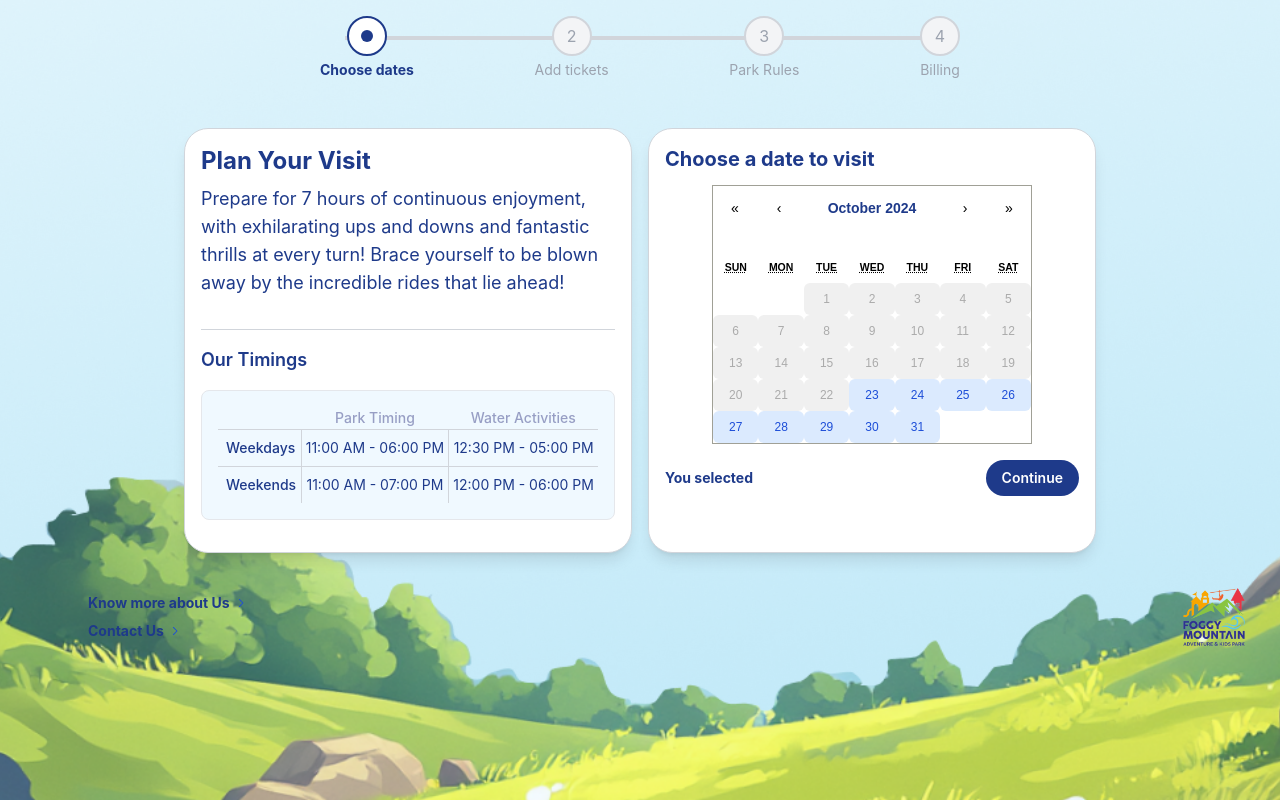
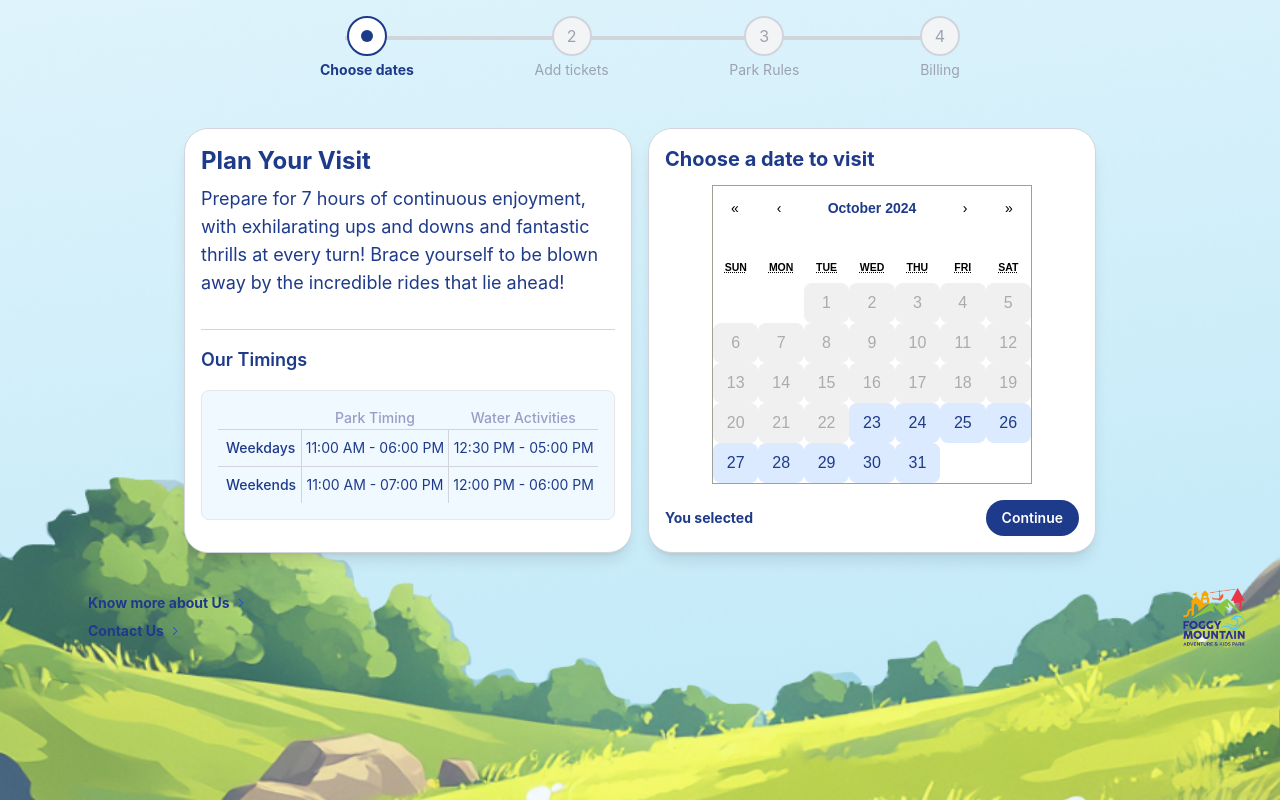
Before and after one commit to fayizIT/Ticket-Management, a React (Vite) app in the folder frontend-api/: page /date-selector in a window 1280 px wide. Built offline with nearby package versions, Linux system fonts and the light colour scheme.

Commit message:
latest commit on hold

```diff
--- /dev/null
+++ b/frontend-api/src/components/HoldToast.tsx
@@ -0,0 +1,27 @@
+import React from 'react';
+import handIcon from '../../public/assets/Hold.png'; // Adjust the path as needed
+
+interface ModalProps {
+  message: string;
+  onClose: () => void;
+}
+
+const Modal: React.FC<ModalProps> = ({ message, onClose }) => {
+  return (
+    <div className="fixed inset-0 flex items-center justify-center bg-black bg-opacity-50 z-50">
+      <div className="bg-white rounded-2xl p-6 shadow-lg max-w-60 text-center">
+        <div className="flex justify-center mb-4">
+          <div
+            className="flex items-center justify-center bg-blue-900 rounded-full w-24 h-24 cursor-pointer"
+            onClick={onClose}
+          >
+            <img src={handIcon} alt="Icon" className="w-12 h-12" /> {/* Adjust icon size as needed */}
+          </div>
+        </div>
+        <p className="text-lg font-semibold text-blue-900 mb-4">{message}</p>
+      </div>
+    </div>
+  );
+};
+
+export default Modal;
--- a/frontend-api/src/pages/UserSide/DateSelector/RightPanel.tsx
+++ b/frontend-api/src/pages/UserSide/DateSelector/RightPanel.tsx
@@ -13,7 +13,7 @@ const RightPanel: React.FC<RightPanelProps> = ({
   onDateChange,
   onConfirm,
 }) => {
-  const [clickedDates, setClickedDates] = useState<Date[]>([]); // Array to store clicked dates
+  const [clickedDates, setClickedDates] = useState<Date[]>([]);
 
   const isPastDate = (date: Date) => {
     const today = new Date();
@@ -42,7 +42,6 @@ const RightPanel: React.FC<RightPanelProps> = ({
   const formattedSelectedDate = selectedDate ? formatDate(selectedDate) : "";
 
   const handleDateClick = (date: Date) => {
-    // Update clicked dates when a date is selected
     if (!clickedDates.some((d) => d.toDateString() === date.toDateString())) {
       setClickedDates((prev) => [...prev, date]);
     }
@@ -57,15 +56,20 @@ const RightPanel: React.FC<RightPanelProps> = ({
       <div className="flex justify-center mb-4">
         <Calendar
           onChange={(value) => {
-            if (value instanceof Date) handleDateClick(value); // Call the new handler
+            if (value instanceof Date) handleDateClick(value);
             else if (Array.isArray(value)) onDateChange(value[0]);
           }}
           value={selectedDate}
           tileClassName={({ date }: { date: Date }) =>
-            `${isPastDate(date) ? "bg-gray-200 text-gray-500 text-xs" :
-            isSelectedDate(date) ? "bg-blue-900 text-white text-xs font-semibold" :
-            clickedDates.some((d) => d.toDateString() === date.toDateString()) ? "bg-blue-100 text-blue-900 text-xs font-semibold" :
-            "bg-blue-100 text-blue-700 text-xs "} m-0.5 rounded-md p-2 flex items-center justify-center`
+            `${
+              isPastDate(date)
+                ? "bg-gray-200 text-gray-500"
+                : isSelectedDate(date)
+                ? "bg-blue-900 text-white font-semibold"
+                : clickedDates.some((d) => d.toDateString() === date.toDateString())
+                ? "bg-blue-100 text-blue-900 font-semibold"
+                : "bg-blue-100 text-blue-900"
+            } rounded-lg p-2 flex items-center justify-center text-sm sm:text-base`
           }
           tileDisabled={({ date }: { date: Date }) => isPastDate(date)}
           className="w-full max-w-xs text-xs sm:text-sm grid gap-2"
@@ -89,10 +93,8 @@ const RightPanel: React.FC<RightPanelProps> = ({
           <span className="font-semibold">{formattedSelectedDate}</span>
         </h6>
         <button
-          className={`w-full sm:w-auto font-semibold bg-blue-900 text-white py-2 px-4 rounded-full text-xs sm:text-sm hover:bg-blue-900 transition duration-200 ${selectedDate ? "text-blue-900" : ""}`}
-          onClick={() => {
-            onConfirm(); // Call the onConfirm function
-          }}
+          className={`w-full sm:w-auto font-semibold bg-blue-900 text-white py-2 px-4 rounded-full text-xs sm:text-sm hover:bg-blue-800 transition duration-200`}
+          onClick={onConfirm}
         >
           Continue
         </button>
--- a/frontend-api/src/pages/UserSide/TicketCart/TicketCartPage.tsx
+++ b/frontend-api/src/pages/UserSide/TicketCart/TicketCartPage.tsx
@@ -11,6 +11,7 @@ import { toast } from "react-toastify";
 import Image from "../../../../public/assets/clientlogo.png";
 import backgroundImage from "../../../../public/assets/TicketFrame.png";
 import Footer from "../../../components/userFooter";
+import Modal from "../../../components/HoldToast";
 
 const TicketCartPage: React.FC = () => {
   const navigate = useNavigate();
@@ -19,6 +20,8 @@ const TicketCartPage: React.FC = () => {
   const { tickets } = useSelector((state: any) => state.ticketCategory);
   const [couponCode, setCouponCode] = useState("");
   const [currentStep, setCurrentStep] = useState(1);
+  const [showModal, setShowModal] = useState(false);
+
 
   useEffect(() => {
     if (!selectedDate) {
@@ -44,7 +47,9 @@ const TicketCartPage: React.FC = () => {
     );
 
     if (totalTickets === 0) {
-      toast.error("Please add at least one ticket.");
+      console.log("gettttt");
+
+      setShowModal(true); // Show the modal when no tickets are selected
       return;
     }
 
@@ -84,6 +89,12 @@ const TicketCartPage: React.FC = () => {
       <div className="flex flex-col md:flex-row w-full justify-between p-4 md:p-8">
         <Footer imageSrc={Image} />
       </div>
+      {showModal && (
+        <Modal
+          message="Please add at least one ticket."
+          onClose={() => setShowModal(false)} // Close the modal when clicking OK
+        />
+      )}
     </div>
   );
 };
```
Also changed, not shown: frontend-api/public/assets/Hold.png (added).
